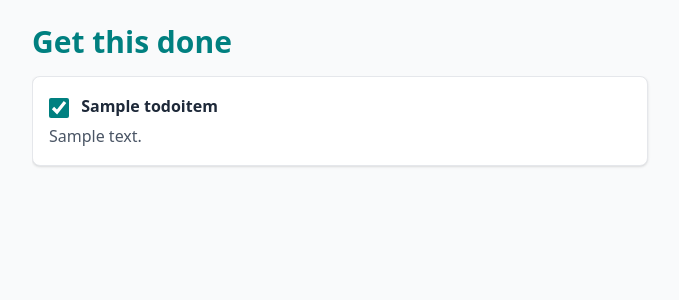
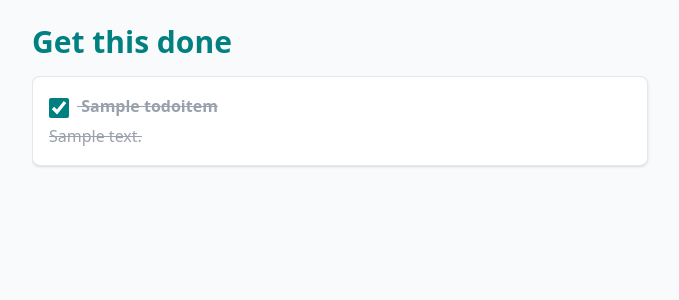
Before and after one commit to preludetech/tutorial-modern-web-frontends-no-react, a Django app: page / in a window 1280 px wide. Shown: the top 300 px of the page, without its empty margins (296-975 px from the left). Run offline with Django 5.2, Linux system fonts and the light colour scheme; tables that the repository leaves empty hold one stand-in row (values such as "Sample post").

Commit message:
added strikethrough

```diff
--- a/todo/templates/todo/partials/todo_item.html
+++ b/todo/templates/todo/partials/todo_item.html
@@ -1,7 +1,7 @@
 <div class="bg-white border border-gray-200 rounded-lg shadow-sm p-4">
-    <p class="font-bold mb-1">
+    <p class="font-bold mb-1 {% if todo.done %}line-through text-gray-400{% endif %}">
         <input type="checkbox" {% if todo.done %}checked{% endif %}>
         {{ todo.title }}
     </p>
-    <p class="mb-0 text-gray-600">{{ todo.description }}</p>
+    <p class="mb-0 {% if todo.done %}line-through text-gray-400{% else %} text-gray-600 {% endif %}">{{ todo.description }}</p>
 </div>
--- a/todo/views.py
+++ b/todo/views.py
@@ -15,3 +15,6 @@ def home(request):
 
     todos = TodoItem.objects.all()
     return render(request, "todo/home.html", {"todos": todos, "form": form})
+
+
+# def toggle_done(request):
```
Also changed, not shown: README.md.
